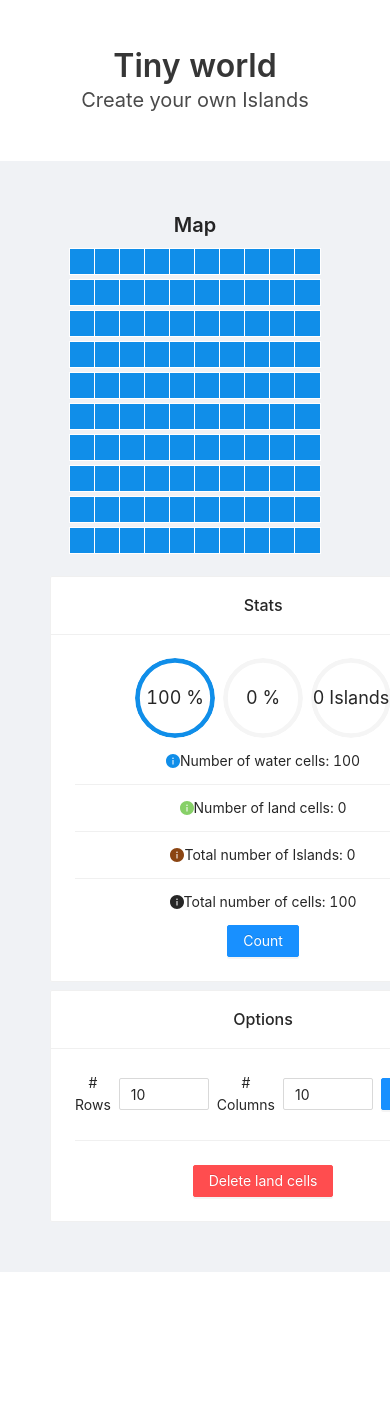
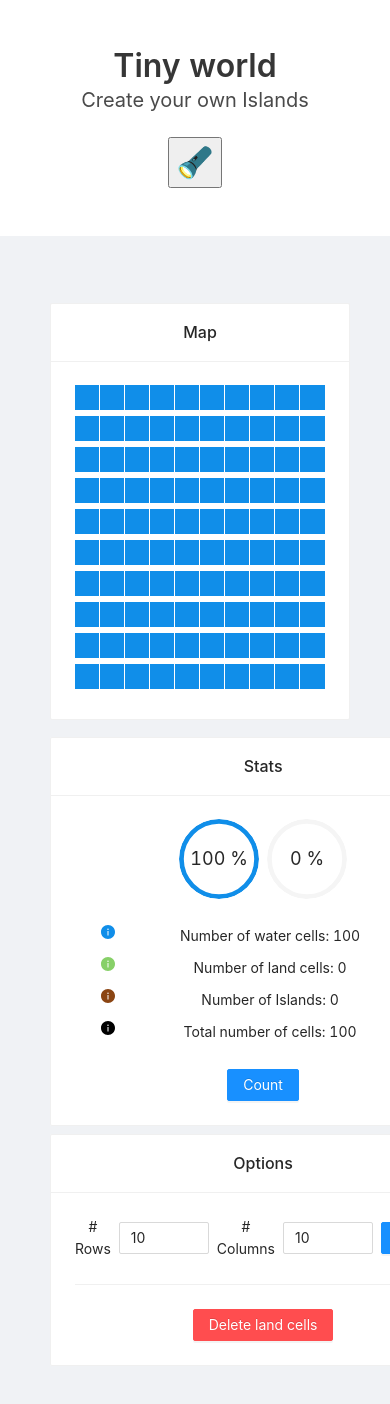
Before and after one commit to d-valles/create-island-app, a React (Create React App) app: page / in a window 390 px wide. Shown: the top 1404 px of the page. Before the commit the page ends 1272 px from the top, so only its background shows below. Built offline with nearby package versions, Linux system fonts and the light colour scheme.

Commit message:
Adds prop-types, responsive components, and refactor of style

```diff
--- a/src/App.css
+++ b/src/App.css
@@ -3,3 +3,12 @@
 .App {
   text-align: center;
 }
+
+.dark-bg {
+  background: rgb(36, 40, 42);
+  color: white;
+}
+
+.dark-text {
+  color: white;
+}
--- a/src/App.js
+++ b/src/App.js
@@ -1,15 +1,34 @@
+import React from 'react';
 import './App.css';
 import 'bulma/css/bulma.css'
 import IslandGame from './sections/IslandGame/IslandGame';
 import AppHeader from './sections/AppHeader/AppHeader';
+import { ThemeProvider } from './context/themeContext';
 
-function App() {
+class App extends React.Component {
+  constructor(props) {
+    super(props);
+
+    this.state = {
+      theme: 'light',
+      toggleTheme: () => {
+        this.setState(({ theme }) => ({
+          theme: theme === 'light' ? 'dark' : 'light'
+        }))
+      }
+    }
+  }
+
+  render() {
     return (
       <div className="App">
+        <ThemeProvider value={this.state}>
           <AppHeader></AppHeader>
           <IslandGame></IslandGame>
+        </ThemeProvider>
       </div>
     );
   }
+}
 
 export default App;
--- a/src/lib/algorithms.js
+++ b/src/lib/algorithms.js
@@ -32,8 +32,6 @@ export function countIsland(grid) {
   if (!grid || !grid.length) {
     return 0
   }
-
-  console.log(JSON.stringify(grid))
 
   let numOfIslands = 0;
   let m = grid.length, n = grid[m-1].length;
--- /dev/null
+++ b/src/sections/AppHeader/AppHeader.css
@@ -0,0 +1,9 @@
+.dark {
+  background: rgb(36, 40, 42);
+  color: white;
+}
+
+.theme-button {
+  float: right;
+  margin-right: 10%;
+}
--- a/src/sections/AppHeader/AppHeader.js
+++ b/src/sections/AppHeader/AppHeader.js
@@ -1,18 +1,40 @@
 import React from 'react'
+import {
+  Col,
+  Row
+} from 'antd'
+import { ThemeConsumer } from '../../context/themeContext'
 
 export default function AppHeader() {
   return (
-    <section className="hero">
+    <ThemeConsumer>
+    {({ theme, toggleTheme }) => (
+      <Row>
+        <Col flex="auto">
+        <section className={`hero ${theme}-bg`}>
           <div className="hero-body">
             <div className="container">
-          <h1 className="title">
-            Tiny world
+              <h1 className={`title ${theme}-text`}>
+                <span className={`${theme}-text`}>Tiny world</span>
               </h1>
-          <h2 className="subtitle">
-            Create your own Islands
+              <h2 className={`subtitle ${theme}-text`}>
+                <span className={`${theme}-text`}>Create your own Islands</span>
               </h2>
+              <div className={'theme-button '}>
+                <button
+                  style={{fontSize: 30}}
+                  className='btn-clear'
+                  onClick={toggleTheme}
+                >
+                  {theme === 'light' ? '🔦' : '💡'}
+                </button>
+              </div>
             </div>
           </div>
         </section>
+        </Col>
+      </Row>
+    )}
+  </ThemeConsumer>
   )
 }
--- a/src/sections/IslandGame/IslandGame.js
+++ b/src/sections/IslandGame/IslandGame.js
@@ -95,13 +95,15 @@ export default class IslandGame extends React.Component {
           <Content style={{ padding: ' 50px' }}>
             <Row>
               <Col flex="auto">
+                <Space direction="vertical">
                   <Grid
                     onChange={(grid) => this.handleGridChange(grid)}
                     gridHeight={gridHeight}
                     gridWidth={gridWidth}>
                   </Grid>
+                </Space>
               </Col>
-              <Col flex="none">
+              <Col flex="auto">
                 <Space direction="vertical">
                   <Stats
                     numOfIsland={numOfIsland}
--- a/src/sections/IslandGame/components/Grid/Grid.js
+++ b/src/sections/IslandGame/components/Grid/Grid.js
@@ -1,9 +1,8 @@
 import React from 'react'
-import { Typography } from 'antd';
+import { Card } from 'antd';
 import Cell from './components/Cell/Cell'
 import './Grid.css'
-
-const { Title } = Typography;
+import PropTypes from 'prop-types'
 
 export default class Grid extends React.Component {
   constructor(props) {
@@ -88,8 +87,7 @@ export default class Grid extends React.Component {
   render() {
     const { grid } = this.state;
     return (
-      <div className="grid-container">
-        <Title level={4}>Map</Title>
+      <Card title='Map'>
         <div className="grid">
         {
           grid.map((row, rowId) => {
@@ -117,7 +115,13 @@ export default class Grid extends React.Component {
           })
         }
         </div>
-      </div>
+      </Card>
     )
   }
 }
+
+Grid.propTypes = {
+  onChange: PropTypes.func.isRequired,
+  gridHeight: PropTypes.number.isRequired,
+  gridWidth:PropTypes.number.isRequired,
+}
--- a/src/sections/IslandGame/components/Grid/components/Cell/Cell.js
+++ b/src/sections/IslandGame/components/Grid/components/Cell/Cell.js
@@ -1,4 +1,5 @@
 import React from 'react'
+import PropTypes from 'prop-types'
 import './Cell.css'
 
 export default function Cell({ row, col, isEmpty, onMouseDown, onMouseUp }) {
@@ -8,7 +9,7 @@ export default function Cell({ row, col, isEmpty, onMouseDown, onMouseUp }) {
 
 	return (
     <div
-      id={`cell-${row}-${col}`}
+      key={`cell-${row}-${col}`}
       className={`cell ${typeOfCell}`}
       onMouseDown={() => onMouseDown(row, col)}
       onMouseUp={() => onMouseUp(row, col)}
@@ -16,3 +17,11 @@ export default function Cell({ row, col, isEmpty, onMouseDown, onMouseUp }) {
 		</div>
 	)
 }
+
+Cell.propTypes = {
+  col: PropTypes.number.isRequired,
+  row: PropTypes.number.isRequired,
+  isEmpty: PropTypes.bool.isRequired,
+  onMouseDown: PropTypes.func.isRequired,
+  onMouseUp: PropTypes.func.isRequired,
+}
--- /dev/null
+++ b/src/sections/IslandGame/components/Stats/Stats.css
@@ -0,0 +1,12 @@
+.stats-list {
+  padding: 1%;
+  margin: 1%;
+}
+
+.stats-icon {
+  float: left;
+}
+
+.stats-container {
+  padding: 5%;
+}
--- a/src/sections/IslandGame/components/Stats/Stats.js
+++ b/src/sections/IslandGame/components/Stats/Stats.js
@@ -2,10 +2,22 @@ import React from 'react'
 import {
   Button,
   Card,
-  List,
   Progress,
   Space } from 'antd'
-  import { InfoCircleFilled } from '@ant-design/icons'
+import { InfoCircleFilled } from '@ant-design/icons'
+import PropTypes from 'prop-types'
+import './Stats.css'
+
+function StatsList({text, val, colorOfIcon}) {
+  return (
+    <div className='stats-list'>
+      <div>
+        <InfoCircleFilled className='stats-icon ' style={{color: colorOfIcon}}/>
+        <span>{text} {val}</span>
+      </div>
+    </div>
+  )
+}
 
 export default class Stats extends React.Component {
   render() {
@@ -31,35 +43,42 @@ export default class Stats extends React.Component {
             strokeColor="#87d068"
             format={percent => `${percent} %`}>
           </Progress>
-          <Progress
-            type="circle"
-            status="active"
-            percent={numOfIsland}
-            width={80}
-            strokeColor="#8B4513"
-            format={percent => `${percent} Islands`}>
-          </Progress>
         </Space>
-        <List>
-          <List.Item>
-            <InfoCircleFilled style={{color: '#108ee9'}}/>
-            Number of water cells: {numOfWater}
-          </List.Item>
-          <List.Item>
-            <InfoCircleFilled style={{color: '#87d068'}}/>
-            Number of land cells: {numOfLand}
-          </List.Item>
-          <List.Item>
-            <InfoCircleFilled style={{color: '#8B4513'}}/>
-            Total number of Islands: {numOfIsland}
-          </List.Item>
-          <List.Item>
-            <InfoCircleFilled />
-            Total number of cells: {totalNumOfCells}
-          </List.Item>
-        </List>
+        <div className="stats-container">
+          <StatsList
+            text='Number of water cells:'
+            val={numOfWater}
+            colorOfIcon='#108ee9'
+            >
+          </StatsList>
+          <StatsList
+            text='Number of land cells:'
+            val={numOfLand}
+            colorOfIcon='#87d068'
+            >
+          </StatsList>
+          <StatsList
+            text='Number of Islands:'
+            val={numOfIsland}
+            colorOfIcon='#8B4513'
+            >
+          </StatsList>
+          <StatsList
+            text='Total number of cells:'
+            val={totalNumOfCells}
+            colorOfIcon='black'
+            >
+          </StatsList>
+        </div>
         <Button type="primary" onClick={OnUpdate}>Count</Button>
       </Card>
     )
   }
 }
+
+Stats.propTypes = {
+  OnUpdate: PropTypes.func.isRequired,
+  numOfIsland: PropTypes.number.isRequired,
+  numOfLand: PropTypes.number.isRequired,
+  numOfWater: PropTypes.number.isRequired,
+}
```
Lines whose indentation alone changed are shown as unchanged.
